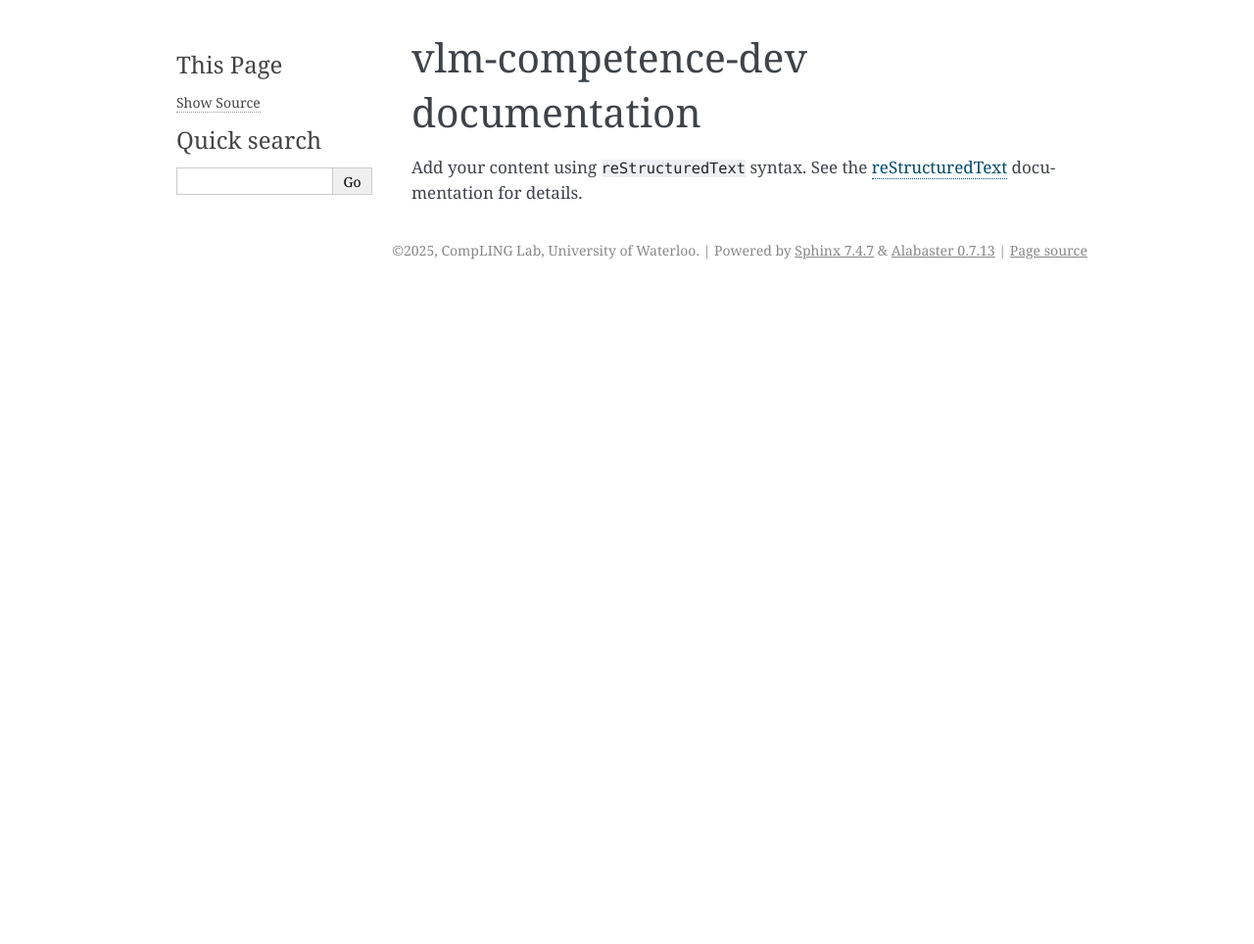
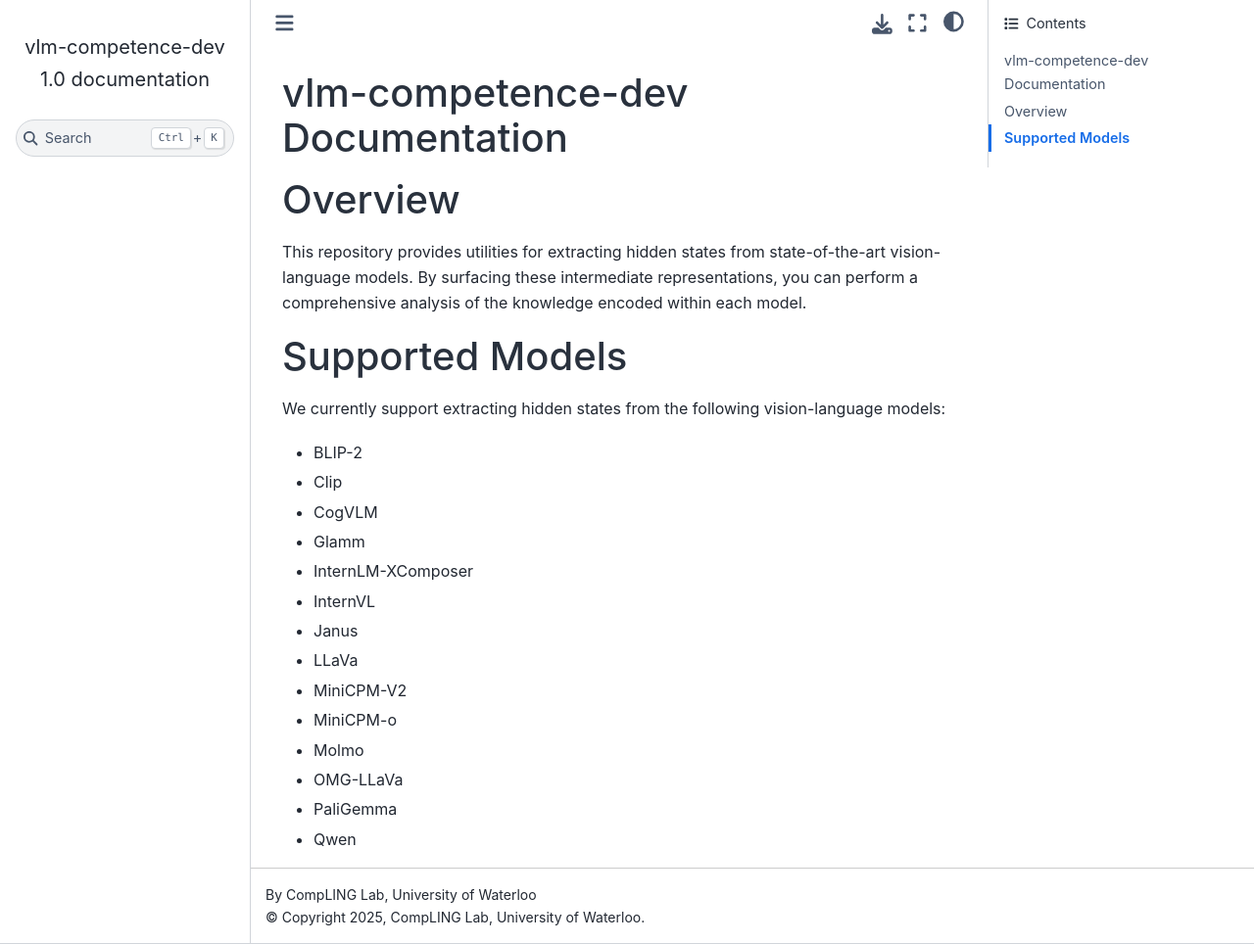
Before and after one commit to compling-wat/vlm-lens, a Sphinx documentation site: the page built from docs/index.rst, in a window 1280 px wide and 964 px high. Shown: the whole window at 98% size. Built offline with Sphinx 7.4.7 and the Sphinx Book theme 1.1.4, drawn with Linux system fonts in a browser that asks for light colours.

Commit message:
Changed theme and Intro

```diff
--- a/docs/conf.py
+++ b/docs/conf.py
@@ -24,5 +24,5 @@
 # -- Options for HTML output -------------------------------------------------
 # https://www.sphinx-doc.org/en/master/usage/configuration.html#options-for-html-output
 
-html_theme = 'alabaster'
+html_theme = 'sphinx_book_theme'
 html_static_path = ['_static']
--- a/docs/index.rst
+++ b/docs/index.rst
@@ -1,16 +1,32 @@
-.. vlm-competence-dev documentation master file, created by
-   sphinx-quickstart on Thu Jun 12 16:39:29 2025.
-   You can adapt this file completely to your liking, but it should at least
-   contain the root `toctree` directive.
-
-vlm-competence-dev documentation
+vlm-competence-dev Documentation
 ================================
-
-Add your content using ``reStructuredText`` syntax. See the
-`reStructuredText <https://www.sphinx-doc.org/en/master/usage/restructuredtext/index.html>`_
-documentation for details.
-
 
 .. toctree::
    :maxdepth: 2
    :caption: Contents:
+
+Overview
+================
+This repository provides utilities for extracting hidden states from
+state-of-the-art vision-language models. By surfacing these intermediate
+representations, you can perform a comprehensive analysis of the knowledge
+encoded within each model.
+
+Supported Models
+================
+We currently support extracting hidden states from the following vision-language models:
+
+- BLIP-2
+- Clip
+- CogVLM
+- Glamm
+- InternLM-XComposer
+- InternVL
+- Janus
+- LLaVa
+- MiniCPM-V2
+- MiniCPM-o
+- Molmo
+- OMG-LLaVa
+- PaliGemma
+- Qwen
--- a/docs/requirements.txt
+++ b/docs/requirements.txt
@@ -1 +1,2 @@
 Sphinx==8.1.3
+sphinx-book-theme==1.1.4
```
Also changed, not shown: 1 other file.
